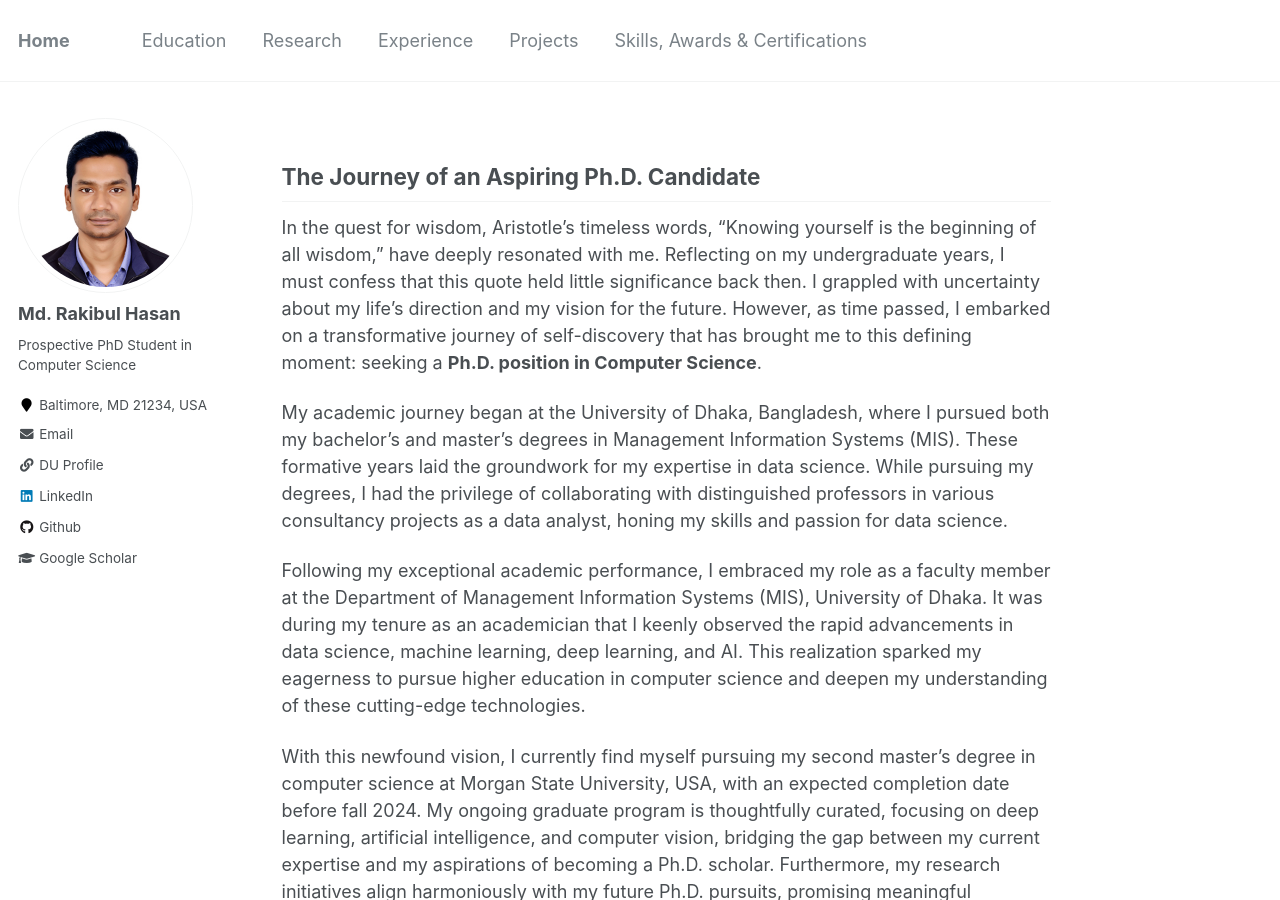
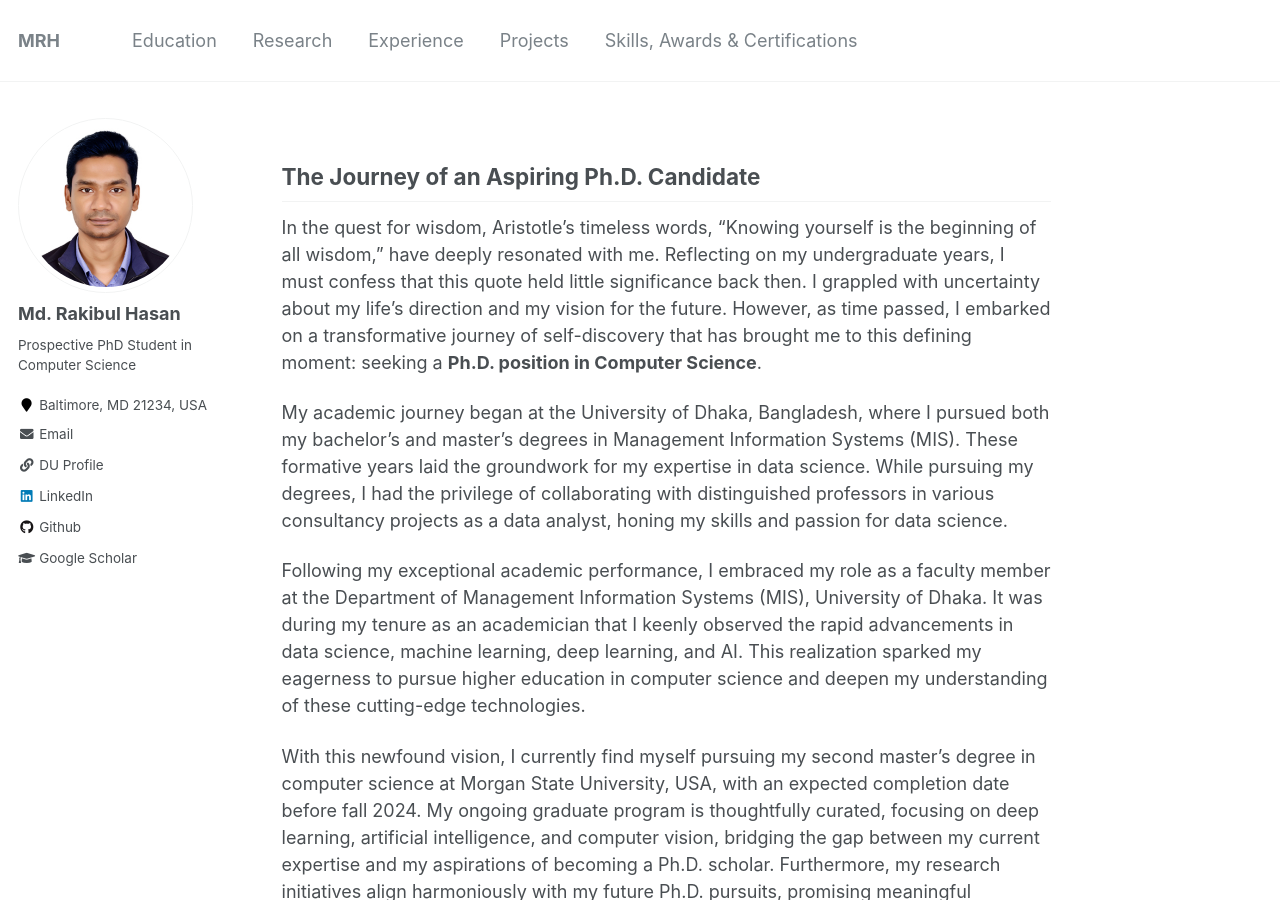
Before and after one commit to Hasan-MdRakibul/hasan-mdrakibul.github.io, a Jekyll site: the page built from _pages/about.md, in a window 1280 px wide and 900 px high. Built offline with Jekyll 4.4.1, drawn with Linux system fonts in a browser that asks for light colours.

Commit message:
init changes

```diff
--- a/_config.yml
+++ b/_config.yml
@@ -7,7 +7,7 @@
 
 # Site Settings
 locale                   : "en-US"
-title                    : "Home"
+title                    : "MRH"
 title_separator          : "-"
 name                     : &name "Md. Rakibul Hasan"
 description              : &description "personal description"
```
